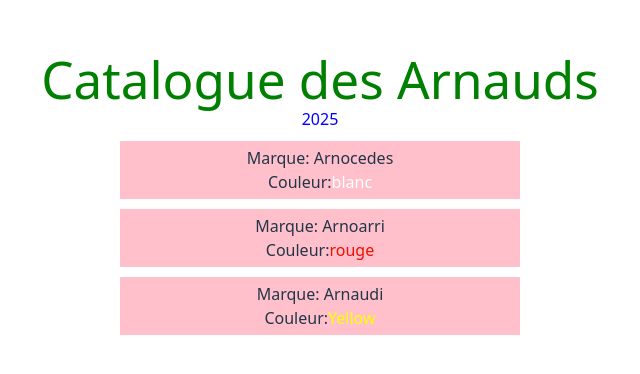
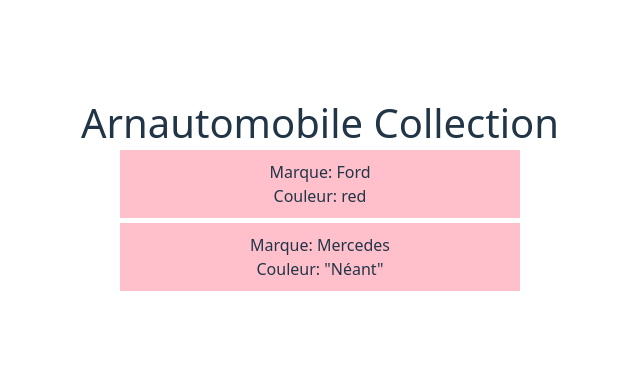
Before and after one commit to amineshwarz/react-exo, a React (Vite) app: page / in a window 1280 px wide. Shown: the part 202-576 px from the top of the page, without its empty margins (320-960 px from the left). Built offline with nearby package versions, Linux system fonts and the light colour scheme.

Commit message:
deuxieme commit

```diff
--- a/src/App.jsx
+++ b/src/App.jsx
@@ -1,29 +1,20 @@
+import { Component } from 'react';
+import Mycars from './components/myCars';
+import './App.css';
 
-import { Component} from 'react'
-import MyCars from './components/myCars.jsx';
-
-import './App.css'
-
-export default class App extends Component {
+class App extends Component {
 
   state = {
-    titre: 'Catalogue des Arnauds',
-    sous_titre : '2025',
-    color: 'green',
-    color_sub: 'blue'
-  };
+    titre: 'Arnautomobile Collection'
+  }
 
   render() {
     return (
-      <div>
-        <MyCars
-          titre={this.state.titre}
-          sous_titre={this.state.sous_titre}
-          color = {this.state.color}
-          color_sub = {this.state.color_sub}
-        />
+      <div className='App'>
+        <Mycars title={this.state.titre} />
       </div>
-
     )
   }
 }
+
+export default App;
--- a/src/components/Cars.jsx
+++ b/src/components/Cars.jsx
@@ -1,22 +1,17 @@
-import React from 'react';
-import Wrapper from './Wrapper.jsx';
+const Car = ({color, children}) => {
 
+    const colorInfo = color ? <p>Couleur: {color}</p> : <p>Couleur: "Néant"</p>;
 
+    if (children) {
+        return (
+            <div style={ {backgroundColor: 'pink', width: '400px', padding: '10px', margin: '5px auto'} }>
+                <p>Marque: { children }</p>
+                {colorInfo}
+            </div>
+        )
+    }
 
+    // return null // ce return est Facultatif
+}
 
- const Car = ({children, colorCar, colors}) =>{
-
-    const colorInfo = colorCar ? colorCar : " Non précisée";
-
-    return children && (
-
-      <Wrapper>
-        <p> Marque: {children} </p>
-        <p > Couleur:
-          <span style={{color:colors}}>{colorInfo}</span>
-        </p>
-      </Wrapper>
-
-    )
-};
 export default Car
--- a/src/components/MyCars.jsx
+++ b/src/components/MyCars.jsx
@@ -1,36 +1,20 @@
-import { Component } from 'react';
-import Car from './Cars';
-import MyHeader from './MyHeader';
+import { Component } from 'react'
+import Car from './Cars'
 
+class Mycars extends Component {
 
-
-
-export default class MyCars extends Component {
-
-    state = {
-        cars:["Arnocedes", "Arnoarri", "Arnaudi"],
-         colors: ["#ffffff", "#F00F00", "yellow"],
-
-        // color1: "#ffffff",
-        // color2: "#F00F00",
-        // color3: "yellow"
-    }
     render() {
-
         return (
             <div>
+                <h1>{this.props.title}</h1>
 
-                <MyHeader
-                    title={this.props.titre}
-                    subtitle={this.props.sous_titre}
-                    titlecolor={this.props.color}
-                    subtitlecolor={this.props.color_sub}
-                />
+                <Car year={2020} color="red">Ford</Car>
+                <Car>Mercedes</Car>
+                <Car color="green"></Car>
+            </div>
 
-                <Car colorCar='blanc' colors= {this.state.colors[0]}> {this.state.cars[0]}</Car>
-                <Car colorCar='rouge' colors= {this.state.colors[1]}> {this.state.cars[1]}</Car>
-                <Car colorCar='Yellow' colors= {this.state.colors[2]}> {this.state.cars[2]}</Car>
-            </div>
         )
     }
 }
+
+export default Mycars
--- /dev/null
+++ b/src/components1/App.jsx
@@ -0,0 +1,62 @@
+
+import { Component} from 'react'
+import MyCars from './MyCars.jsx';
+
+import './App.css'
+
+export default class App extends Component {
+
+  state = {
+    titre: 'Arnautomobil Collection',
+    sous_titre : 'Année 2025',
+    color: 'green',
+    color_sub: 'blue'
+  };
+
+  changeTitleBtn =()=>{
+    this.setState({
+      titre: 'je sapel Arnaud',
+      sous_titre : 'Okééééééééééééééé',
+      color: 'red',
+      color_sub: 'orange'
+    })
+  }
+
+  changeViaParam =(titre)=>{
+    this.setState({
+      titre: titre
+    })
+  }
+
+  changeViaBind =(param) => {
+    this.setState({
+      titre: param
+    })
+  }
+
+  changeViaInput =(e)=>{
+    this.setState({
+      titre: e.target.value
+    })
+  }
+
+
+  render() {
+    return (
+      <div>
+        <MyCars
+          titre={this.state.titre}
+          sous_titre={this.state.sous_titre}
+          color = {this.state.color}
+          color_sub = {this.state.color_sub}
+        />
+
+        <button onClick={this.changeTitleBtn}>Changer le nom de titre </button>
+        <button onClick={()=> this.changeViaParam('Titre via parm')}>via param</button>
+        <button onClick={this.changeViaBind.bind(this,'Titre via Bind')}>via bind</button> <br></br>
+        <input type="text" onChange={this.changeViaInput} Value={this.state.titre}/>
+      </div>
+
+    )
+  }
+}
--- /dev/null
+++ b/src/components1/Cars.jsx
@@ -0,0 +1,27 @@
+import React from 'react';
+import Wrapper from './Wrapper.jsx';
+
+
+
+
+ const Car = ({children, colorCar, colors, model}) =>{
+
+    const colorInfo = colorCar ? colorCar : " Non précisée";
+
+    return children && (
+
+      <Wrapper>
+        <p> Marque:
+        <span style={{textDecoration: 'underline'}}> {children}  </span>
+        </p>
+        <p > Model:
+          <span style={{fontWeight: 'bold'}}>   {model} </span>
+        </p>
+        <p > Couleur:
+          <span style={{color:colors}}> {colorInfo}</span>
+        </p>
+      </Wrapper>
+
+    )
+};
+export default Car
--- /dev/null
+++ b/src/components1/MyCars.jsx
@@ -0,0 +1,73 @@
+import { Component } from 'react';
+import Car from './Cars';
+import MyHeader from './MyHeader';
+import Wrapper from './Wrapper';
+
+
+
+
+export default class MyCars extends Component {
+    state = {
+        cars:["Arnocedes", "Arnopel", "Arnaudi"],
+         colors: ["#ffffff", "#F00F00", "yellow"],
+         model: ["class A", "Corsa", "A3"],
+
+    }
+
+    addStyle =(e)=>{
+        if (e.target.classList.contains ("styled")){
+            e.target.classList.remove("styled");
+        }
+        else{
+            e.target.classList.add("styled");
+        }
+    }
+
+
+    noCopy =()=>{
+        alert("laisse les arnauds tranquil, copier pas mes arnauds!!!");
+    }
+
+
+    render() {
+
+        return (
+            <div>
+
+                <MyHeader
+                    title={this.props.titre}
+                    subtitle={this.props.sous_titre}
+                    titlecolor={this.props.color}
+                    subtitlecolor={this.props.color_sub}
+                    test={this.addStyle}
+                />
+
+                <Wrapper>
+                    <p onCopy={this.noCopy}> Lorem ipsum, dolor sit amet consectetur adipisicing elit. Optio quis excepturi possimus sunt, autem aut maiores,
+                        dicta ea obcaecati neque inventore, impedit quam nemo eligendi eaque ipsum cupiditate ab. Molestiae!</p>
+                </Wrapper>
+
+                <Car    colorCar='blanc'
+                        colors= {this.state.colors[0]}
+                        model={this.state.model[0]}
+                >
+                    {this.state.cars[0]}
+                </Car>
+
+                <Car    colorCar='rouge'
+                        colors= {this.state.colors[1]}
+                        model={this.state.model[1]}
+                >
+                    {this.state.cars[1]}
+                </Car>
+
+                <Car    colorCar='jaune'
+                        colors= {this.state.colors[2]}
+                        model={this.state.model[2]}
+                >
+                    {this.state.cars[2]}
+                </Car>
+            </div>
+        )
+    }
+}
--- a/src/components/MyHeader.jsx
+++ b/src/components1/MyHeader.jsx
@@ -1,9 +1,17 @@
 import React from 'react'
 
-const MyHeader = ({ title, titlecolor, subtitlecolor, subtitle }) => {
+
+
+const MyHeader = ({ title, titlecolor, subtitlecolor, subtitle}) => {
+
+
+
   return (
     <>
-        <h1 style={{ color: titlecolor}} >
+        <h1 style={{ color: titlecolor}}
+        //  onMouseOver={test}
+            // onClick={click}
+         >
             {title}
         </h1>
 
--- a/src/components/Wrapper.jsx
+++ b/src/components1/Wrapper.jsx
@@ -3,7 +3,7 @@
 const Wrapper = ({children}) => {
   return (
     <div style={{
-        backgroundColor: 'pink',
+        backgroundColor: '#90e0ef',
         width: '400px',
         padding: '5px',
         margin: '10px auto',
--- a/src/index.css
+++ b/src/index.css
@@ -32,8 +32,13 @@
 }
 
 h1 {
-  font-size: 3.2em;
+  font-size: 2.5em;
   line-height: 1.1;
+}
+
+h1.styled {
+
+  text-transform: uppercase;
 }
 
 button {
```
